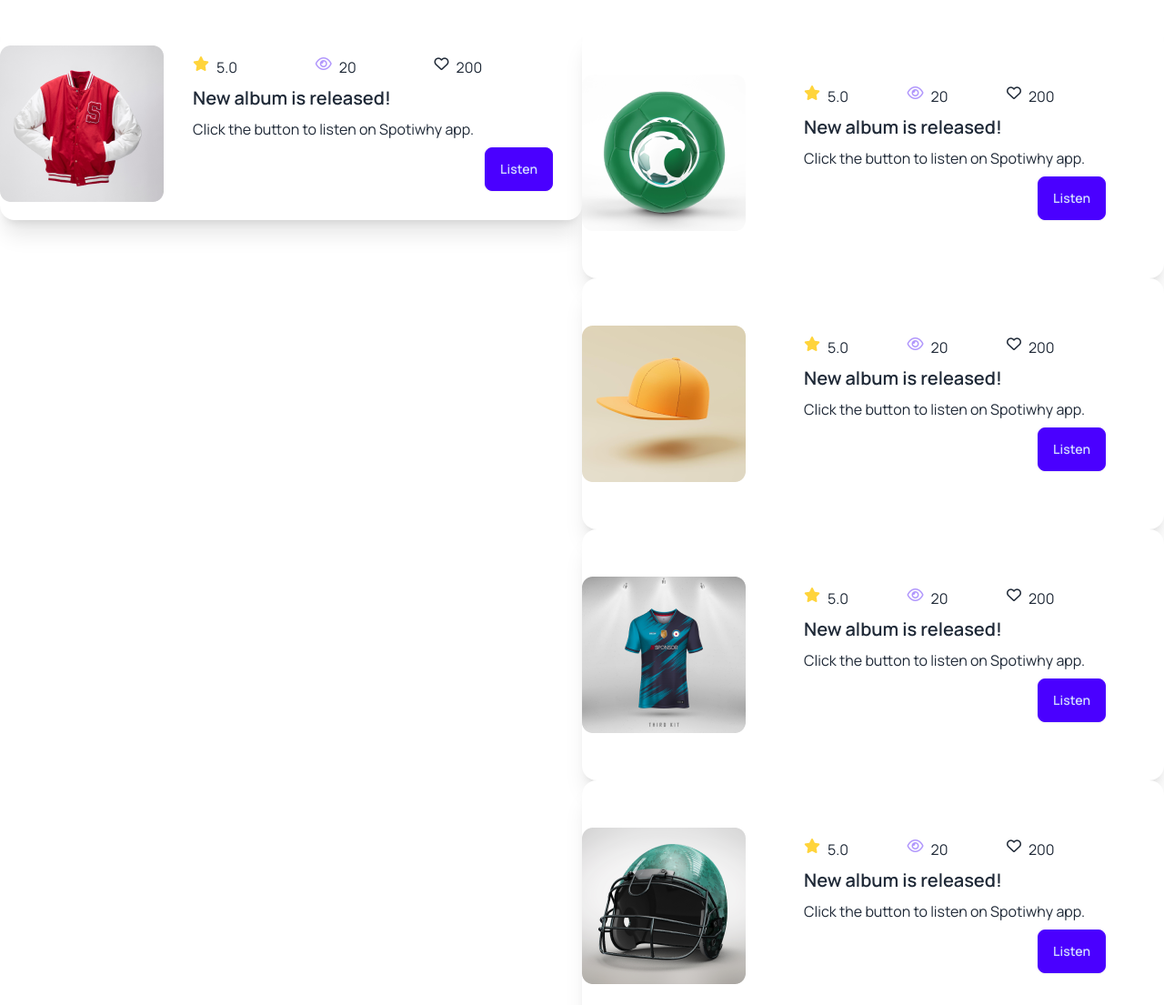
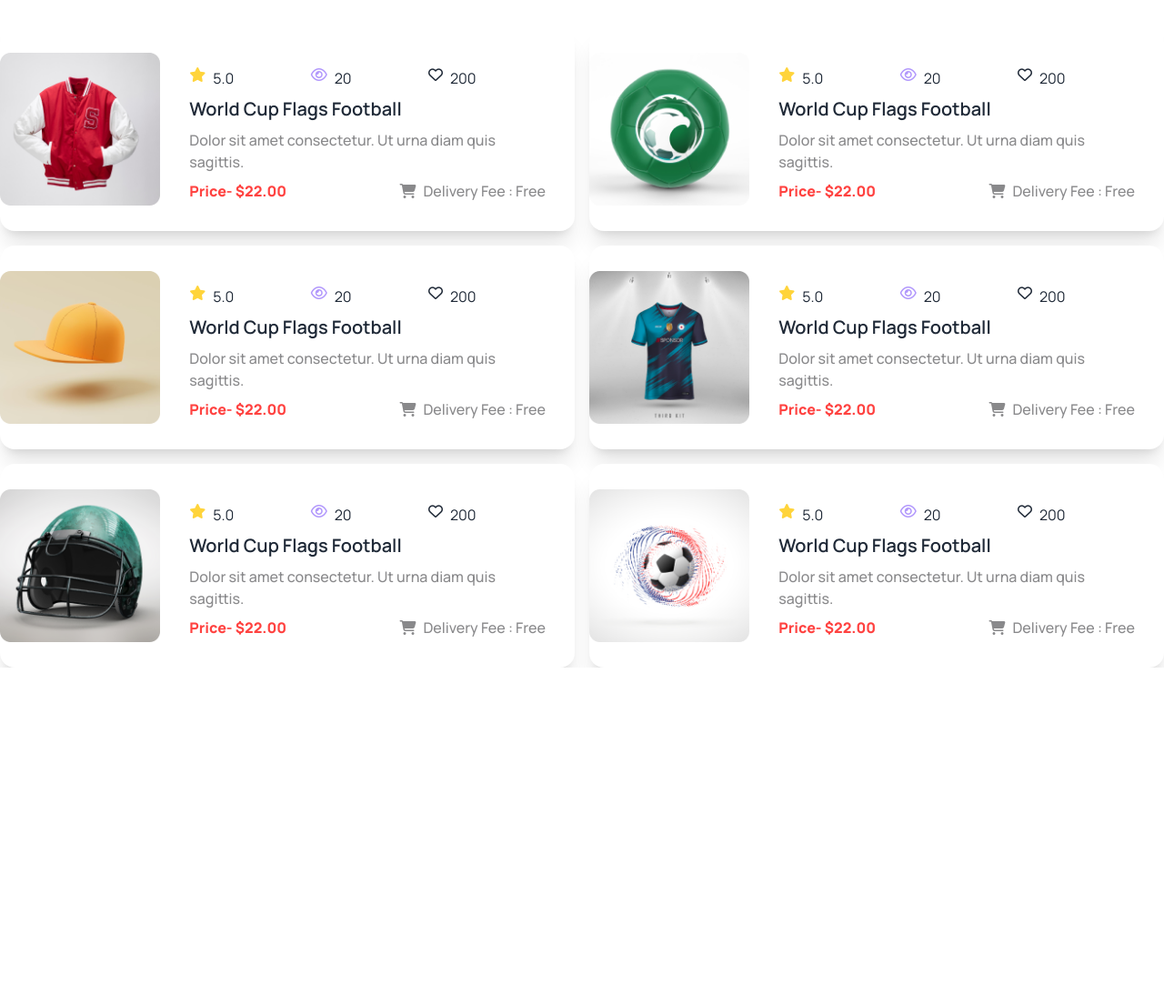
Before and after one commit to NifatHossain/hockey-club-web, a plain HTML site: page index.html in a window 1280 px wide. Shown: the part 2480-3585 px from the top of the page at 91% size. After the commit the page ends 3214 px from the top, so only its background shows below. Drawn offline with nearby package versions, Linux system fonts and the light colour scheme.

Commit message:
modified product sec

```diff
--- a/index.html
+++ b/index.html
@@ -181,11 +181,11 @@
           <h2 class="text-xl lg:text-4xl font-extrabold text-center">Our New Products</h2>
           <p class="text-sm lg:text-base font-medium text-gray-400 text-center">Dit amet consectetur. Condimentum dignissim adipiscing aliquam turpis placerat dolor. Purus urna in sit nullam proin.  </p>
         </div>
-        <div class="grid grid-cols-1 lg:grid-cols-2 gap-0 p-3 lg:p-0">
+        <div class="grid grid-cols-1 lg:grid-cols-2 gap-4 p-3 lg:p-0">
           <!-- product-1 -->
           <div>
-            <div class="card lg:card-side bg-base-100 shadow-xl">
-              <figure><img src="Images/5.png" alt="Album"/></figure>
+            <div class="card lg:card-side bg-base-100 shadow-xl space-y-3">
+              <figure><img class="" src="Images/5.png" alt="Album"/></figure>
               <div class="card-body">
                 <div class="flex gap-2">
                   <i class="fa-solid fa-star" style="color: #FFD43B;"></i>
@@ -194,21 +194,23 @@
                   <p class="">20</p>
                   <i class="fa-regular fa-heart"></i>
                   <p class="">200</p>
-
                 </div>
-                <h2 class="card-title">New album is released!</h2>
-                <p>Click the button to listen on Spotiwhy app.</p>
-                <div class="card-actions justify-end">
-                  <button class="btn btn-primary">Listen</button>
+                <h2 class="card-title">World Cup Flags Football</h2>
+                <p class="font-medium text-[#13131880]">Dolor sit amet consectetur. Ut urna diam quis sagittis. </p>
+                <div class="flex">
+                  <p class="text-[#FF4240] font-extrabold">Price- $22.00</p>
+                  <div class="flex items-center gap-2">
+                    <i class="fa-solid fa-cart-shopping text-[#13131880]"></i>
+                    <p class="text-[#13131880] font-medium">Delivery Fee : Free</p>
+                  </div>
                 </div>
               </div>
             </div>
           </div>
           <!-- product-2 -->
           <div>
-            <div class="card lg:card-side bg-base-100 shadow-xl">
+            <div class="card lg:card-side bg-base-100 shadow-xl space-y-3">
               <figure><img src="Images/6.png" alt="Album"/></figure>
-              <div class="card-body">
               <div class="card-body">
                 <div class="flex gap-2">
                   <i class="fa-solid fa-star" style="color: #FFD43B;"></i>
@@ -217,21 +219,23 @@
                   <p class="">20</p>
                   <i class="fa-regular fa-heart"></i>
                   <p class="">200</p>
-
                 </div>
-                <h2 class="card-title">New album is released!</h2>
-                <p>Click the button to listen on Spotiwhy app.</p>
-                <div class="card-actions justify-end">
-                  <button class="btn btn-primary">Listen</button>
+                <h2 class="card-title">World Cup Flags Football</h2>
+                <p class="font-medium text-[#13131880]">Dolor sit amet consectetur. Ut urna diam quis sagittis. </p>
+                <div class="flex">
+                  <p class="text-[#FF4240] font-extrabold">Price- $22.00</p>
+                  <div class="flex items-center gap-2">
+                    <i class="fa-solid fa-cart-shopping text-[#13131880]"></i>
+                    <p class="text-[#13131880] font-medium">Delivery Fee : Free</p>
+                  </div>
                 </div>
               </div>
             </div>
           </div>
           <!-- product-3 -->
           <div>
-            <div class="card lg:card-side bg-base-100 shadow-xl">
+            <div class="card lg:card-side bg-base-100 shadow-xl space-y-3">
               <figure><img src="Images/7.png" alt="Album"/></figure>
-              <div class="card-body">
               <div class="card-body">
                 <div class="flex gap-2">
                   <i class="fa-solid fa-star" style="color: #FFD43B;"></i>
@@ -240,21 +244,23 @@
                   <p class="">20</p>
                   <i class="fa-regular fa-heart"></i>
                   <p class="">200</p>
-
                 </div>
-                <h2 class="card-title">New album is released!</h2>
-                <p>Click the button to listen on Spotiwhy app.</p>
-                <div class="card-actions justify-end">
-                  <button class="btn btn-primary">Listen</button>
+                <h2 class="card-title">World Cup Flags Football</h2>
+                <p class="font-medium text-[#13131880]">Dolor sit amet consectetur. Ut urna diam quis sagittis. </p>
+                <div class="flex">
+                  <p class="text-[#FF4240] font-extrabold">Price- $22.00</p>
+                  <div class="flex items-center gap-2">
+                    <i class="fa-solid fa-cart-shopping text-[#13131880]"></i>
+                    <p class="text-[#13131880] font-medium">Delivery Fee : Free</p>
+                  </div>
                 </div>
               </div>
             </div>
           </div>
           <!-- product-4 -->
           <div>
-            <div class="card lg:card-side bg-base-100 shadow-xl">
+            <div class="card lg:card-side bg-base-100 shadow-xl space-y-3">
               <figure><img src="Images/8.png" alt="Album"/></figure>
-              <div class="card-body">
               <div class="card-body">
                 <div class="flex gap-2">
                   <i class="fa-solid fa-star" style="color: #FFD43B;"></i>
@@ -263,21 +269,23 @@
                   <p class="">20</p>
                   <i class="fa-regular fa-heart"></i>
                   <p class="">200</p>
-
                 </div>
-                <h2 class="card-title">New album is released!</h2>
-                <p>Click the button to listen on Spotiwhy app.</p>
-                <div class="card-actions justify-end">
-                  <button class="btn btn-primary">Listen</button>
+                <h2 class="card-title">World Cup Flags Football</h2>
+                <p class="font-medium text-[#13131880]">Dolor sit amet consectetur. Ut urna diam quis sagittis. </p>
+                <div class="flex">
+                  <p class="text-[#FF4240] font-extrabold">Price- $22.00</p>
+                  <div class="flex items-center gap-2">
+                    <i class="fa-solid fa-cart-shopping text-[#13131880]"></i>
+                    <p class="text-[#13131880] font-medium">Delivery Fee : Free</p>
+                  </div>
                 </div>
               </div>
             </div>
           </div>
           <!-- product-5 -->
           <div>
-            <div class="card lg:card-side bg-base-100 shadow-xl">
+            <div class="card lg:card-side bg-base-100 shadow-xl space-y-3">
               <figure><img src="Images/9.png" alt="Album"/></figure>
-              <div class="card-body">
               <div class="card-body">
                 <div class="flex gap-2">
                   <i class="fa-solid fa-star" style="color: #FFD43B;"></i>
@@ -286,21 +294,23 @@
                   <p class="">20</p>
                   <i class="fa-regular fa-heart"></i>
                   <p class="">200</p>
-
                 </div>
-                <h2 class="card-title">New album is released!</h2>
-                <p>Click the button to listen on Spotiwhy app.</p>
-                <div class="card-actions justify-end">
-                  <button class="btn btn-primary">Listen</button>
+                <h2 class="card-title">World Cup Flags Football</h2>
+                <p class="font-medium text-[#13131880]">Dolor sit amet consectetur. Ut urna diam quis sagittis. </p>
+                <div class="flex">
+                  <p class="text-[#FF4240] font-extrabold">Price- $22.00</p>
+                  <div class="flex items-center gap-2">
+                    <i class="fa-solid fa-cart-shopping text-[#13131880]"></i>
+                    <p class="text-[#13131880] font-medium">Delivery Fee : Free</p>
+                  </div>
                 </div>
               </div>
             </div>
           </div>
           <!-- product-6 -->
           <div>
-            <div class="card lg:card-side bg-base-100 shadow-xl">
+            <div class="card lg:card-side bg-base-100 shadow-xl space-y-3">
               <figure><img src="Images/10.png" alt="Album"/></figure>
-              <div class="card-body">
               <div class="card-body">
                 <div class="flex gap-2">
                   <i class="fa-solid fa-star" style="color: #FFD43B;"></i>
@@ -309,12 +319,15 @@
                   <p class="">20</p>
                   <i class="fa-regular fa-heart"></i>
                   <p class="">200</p>
-
                 </div>
-                <h2 class="card-title">New album is released!</h2>
-                <p>Click the button to listen on Spotiwhy app.</p>
-                <div class="card-actions justify-end">
-                  <button class="btn btn-primary">Listen</button>
+                <h2 class="card-title">World Cup Flags Football</h2>
+                <p class="font-medium text-[#13131880]">Dolor sit amet consectetur. Ut urna diam quis sagittis. </p>
+                <div class="flex">
+                  <p class="text-[#FF4240] font-extrabold">Price- $22.00</p>
+                  <div class="flex items-center gap-2">
+                    <i class="fa-solid fa-cart-shopping text-[#13131880]"></i>
+                    <p class="text-[#13131880] font-medium">Delivery Fee : Free</p>
+                  </div>
                 </div>
               </div>
             </div>
```
